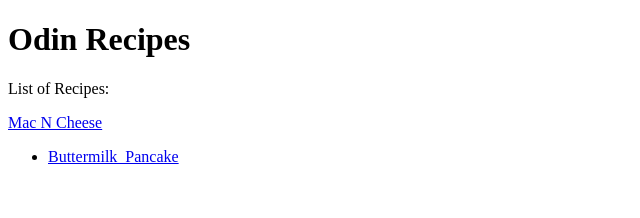
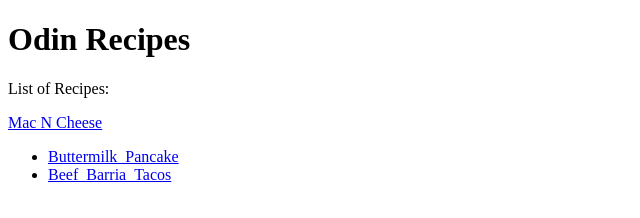
Before and after one commit to aaron-smith-ux/odin-recipes, a plain HTML site: page index.html/index.html in a window 1280 px wide. Shown: the whole page, without its empty margins (0-640 px from the left). Drawn offline with Linux system fonts and the light colour scheme.

Commit message:
added new recipe. Beef Birria Taco

```diff
--- a/index.html/index.html
+++ b/index.html/index.html
@@ -12,6 +12,8 @@
     <ul>
         <li><a href="./recipes/Buttermilk_Pancake.html"target"_blank">Buttermilk_Pancake</a></li>
 
+            <li><a href="./recipes/Beef_Birria_Tacos.html" target"_blank">Beef_Barria_Tacos</a></li>
+
 
 
 
```
